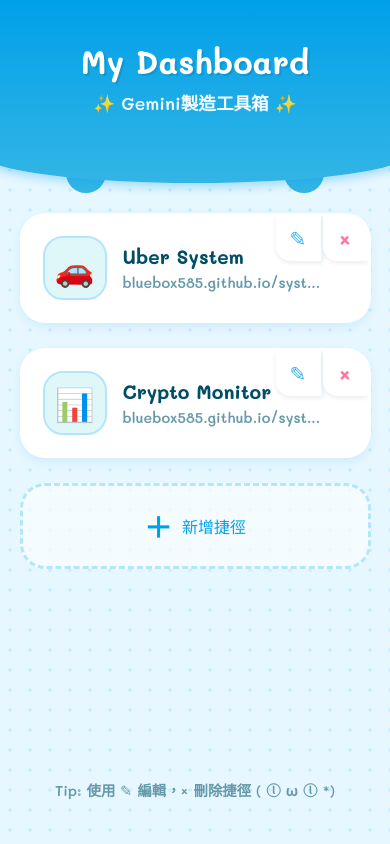
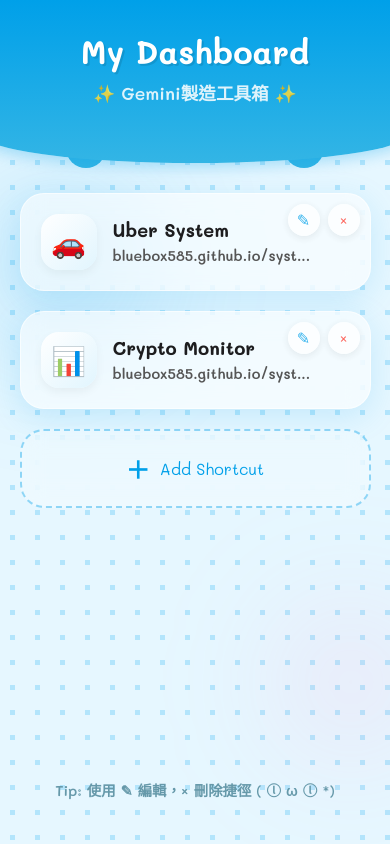
Before and after one commit to bluebox585/system, a plain HTML site: page index.html in a window 390 px wide. Drawn offline with Linux system fonts and the light colour scheme.

Commit message:
Update index.html

```diff
--- a/index.html
+++ b/index.html
@@ -3,32 +3,42 @@
 <head>
     <meta charset="UTF-8">
     <meta name="viewport" content="width=device-width, initial-scale=1.0, maximum-scale=1.0, user-scalable=no">
-    <title>我的工具箱 | Capoo Style</title>
+    <title>我的工具箱 | Capoo Glass</title>
 
     <meta name="apple-mobile-web-app-capable" content="yes">
     <meta name="apple-mobile-web-app-status-bar-style" content="black-translucent">
     <meta name="apple-mobile-web-app-title" content="My Tools">
 
-    <!-- 引入可愛的圓體字型 -->
+    <!-- 引入圓潤字體，配合咖波風格 -->
     <link href="https://fonts.googleapis.com/css2?family=Mali:wght@400;600;700&display=swap" rel="stylesheet">
 
     <style>
         :root {
-            /* 咖波風格配色 */
-            --bg-color: #E6F7FF;         /* 淺藍色背景 */
-            --card-bg: #FFFFFF;
-            --primary-color: #00A0E9;    /* 咖波藍 */
-            --accent-color: #FF99CC;     /* 肉球粉 */
-            --text-main: #004D66;        /* 深藍字體 */
-            --text-sub: #6699AA;
-            --hover-shadow: 0 12px 24px rgba(0, 160, 233, 0.2);
+            /* 咖波風格配色 (用於背景與Header) */
+            --capoo-blue: #00A0E9;
+            --capoo-light-bg: #E6F7FF;
+
+            /* Apple Glassmorphism 變數 (用於卡片) */
+            --primary-color: #007AFF;
+            --text-main: #1D1D1F;
+            --text-sub: #555555;
+
+            /* 毛玻璃卡片設定 - 稍微增加不透明度讓它在淺色背景更明顯 */
+            --glass-bg: rgba(255, 255, 255, 0.55);
+            --glass-border: 1px solid rgba(255, 255, 255, 0.6);
+            --glass-shadow: 0 8px 32px 0 rgba(0, 160, 233, 0.15); /* 陰影帶一點點藍 */
+            --backdrop-blur: blur(12px);
         }
 
         body {
-            font-family: 'Mali', 'Segoe UI', cursive, sans-serif; /* 使用圓圓的字體 */
-            background-color: var(--bg-color);
-            background-image: radial-gradient(#Cceeff 2px, transparent 2px); /* 點點背景 */
-            background-size: 20px 20px;
+            font-family: 'Mali', -apple-system, BlinkMacSystemFont, "Segoe UI", Roboto, sans-serif;
+
+            /* --- 背景改為咖波風格 --- */
+            background-color: var(--capoo-light-bg);
+            /* 可愛的波點背景 */
+            background-image: radial-gradient(#B3E5FC 3px, transparent 3px);
+            background-size: 25px 25px;
+
             color: var(--text-main);
             margin: 0;
             padding: 0;
@@ -38,26 +48,56 @@
             min-height: 100vh;
         }
 
+        /* 裝飾用的背景光暈 - 改成藍色系，增加毛玻璃的層次感 */
+        body::before {
+            content: '';
+            position: fixed;
+            top: 20%;
+            left: -10%;
+            width: 50vw;
+            height: 50vw;
+            background: rgba(0, 160, 233, 0.15);
+            filter: blur(60px);
+            border-radius: 50%;
+            z-index: -1;
+        }
+
+        body::after {
+            content: '';
+            position: fixed;
+            bottom: 10%;
+            right: -10%;
+            width: 40vw;
+            height: 40vw;
+            background: rgba(255, 153, 204, 0.15); /* 一點點肉球粉 */
+            filter: blur(60px);
+            border-radius: 50%;
+            z-index: -1;
+        }
+
+        /* --- Header 改回咖波風格 --- */
         header {
             width: 100%;
-            /* 咖波藍漸層 */
+            max-width: 100%;
             background: linear-gradient(180deg, #00A0E9 0%, #33B5E5 100%);
             color: white;
             padding: 40px 20px 50px 20px;
             text-align: center;
-            box-shadow: 0 4px 10px rgba(0, 160, 233, 0.3);
+            box-shadow: 0 4px 15px rgba(0, 160, 233, 0.3);
+            margin-top: 0;
             margin-bottom: 30px;
             /* 超圓潤的底部 */
             border-bottom-left-radius: 50% 30px;
             border-bottom-right-radius: 50% 30px;
+            border: none; /* 移除毛玻璃邊框 */
             position: relative;
         }
 
-        /* 裝飾 header 的小耳朵 (CSS 畫的) */
+        /* 裝飾 header 的小耳朵 */
         header::before, header::after {
             content: '';
             position: absolute;
-            bottom: -10px;
+            bottom: -5px;
             width: 40px;
             height: 40px;
             background: #33B5E5;
@@ -71,7 +111,10 @@
             margin: 0;
             font-size: 2rem;
             font-weight: 700;
+            color: white; /* 標題改回白色 */
             text-shadow: 2px 2px 0px rgba(0,0,0,0.1);
+            background: none;
+            -webkit-text-fill-color: initial;
         }
 
         p.subtitle {
@@ -79,62 +122,65 @@
             opacity: 0.95;
             font-size: 1.1rem;
             font-weight: 600;
+            color: rgba(255,255,255,0.9);
         }
 
         .container {
             display: grid;
             grid-template-columns: repeat(auto-fill, minmax(300px, 1fr));
-            gap: 25px; /* 間距加大一點 */
+            gap: 20px;
             width: 90%;
             max-width: 1000px;
             padding-bottom: 40px;
         }
 
-        /* 卡片圓潤化 */
+        /* --- 卡片維持 Apple Glassmorphism --- */
         .card {
-            background-color: var(--card-bg);
-            border-radius: 25px; /* 更圓的角 */
+            background: var(--glass-bg);
+            backdrop-filter: var(--backdrop-blur);
+            -webkit-backdrop-filter: var(--backdrop-blur);
+            border: var(--glass-border);
+            border-radius: 24px;
             padding: 20px;
             text-decoration: none;
             color: var(--text-main);
-            box-shadow: 0 4px 10px rgba(0, 160, 233, 0.1);
-            transition: all 0.3s cubic-bezier(0.68, -0.55, 0.27, 1.55); /* Q彈效果 */
+            box-shadow: var(--glass-shadow);
+            transition: all 0.3s cubic-bezier(0.25, 0.8, 0.25, 1);
             display: flex;
             align-items: center;
-            border: 3px solid transparent; /* 預留邊框位置 */
             position: relative;
             overflow: hidden;
             cursor: pointer;
         }
 
         .card:hover {
-            transform: translateY(-8px) scale(1.02);
-            box-shadow: var(--hover-shadow);
-            border-color: var(--primary-color);
+            transform: translateY(-5px) scale(1.02);
+            background: rgba(255, 255, 255, 0.75);
+            box-shadow: 0 15px 40px rgba(0, 160, 233, 0.15); /* Hover 時陰影帶藍 */
         }
 
         .icon-box {
-            width: 60px;
-            height: 60px;
-            background-color: #E0F7FA;
-            border-radius: 20px; /* 圓角矩形 */
+            width: 56px;
+            height: 56px;
+            background: linear-gradient(135deg, #ffffff 0%, #E1F5FE 100%); /* 微調成淡藍白漸層 */
+            border-radius: 18px;
             display: flex;
             align-items: center;
             justify-content: center;
             margin-right: 16px;
             flex-shrink: 0;
             overflow: hidden;
-            border: 2px solid #B3E5FC;
+            box-shadow: 0 4px 10px rgba(0,0,0,0.05);
         }
 
         .icon-box img {
-            width: 36px;
-            height: 36px;
+            width: 32px;
+            height: 32px;
             object-fit: contain;
         }
 
         .icon-box span {
-            font-size: 32px;
+            font-size: 28px;
         }
 
         .content {
@@ -144,11 +190,9 @@
 
         .content h2 {
             margin: 0 0 4px 0;
-            font-size: 1.2rem;
+            font-size: 1.15rem;
             font-weight: 700;
-            white-space: nowrap;
-            overflow: hidden;
-            text-overflow: ellipsis;
+            letter-spacing: 0; /* 配合圓體字 */
         }
 
         .content p {
@@ -161,106 +205,101 @@
             font-weight: 600;
         }
 
-        /* 新增按鈕樣式 - 虛線框 */
+        /* 新增按鈕樣式 */
         .add-card {
-            border: 3px dashed #B3E5FC;
-            background-color: rgba(255, 255, 255, 0.6);
+            background: rgba(255, 255, 255, 0.3);
+            border: 2px dashed rgba(0, 160, 233, 0.4); /* 咖波藍虛線 */
             justify-content: center;
             color: #00A0E9;
             box-shadow: none;
         }
 
         .add-card:hover {
-            border-color: var(--primary-color);
-            background-color: #E1F5FE;
+            border-color: #00A0E9;
+            background: rgba(255, 255, 255, 0.6);
         }
 
         .add-icon {
-            font-size: 28px;
+            font-size: 24px;
             margin-right: 10px;
-            font-weight: bold;
+            font-weight: 700;
         }
 
         /* 操作按鈕群組 */
         .action-btn {
             position: absolute;
-            top: 0;
-            width: 45px;
-            height: 45px;
+            top: 10px;
+            width: 32px;
+            height: 32px;
+            border-radius: 50%;
             display: flex;
             align-items: center;
             justify-content: center;
             opacity: 0;
             transition: all 0.2s;
             z-index: 10;
-            background: #FFFFFF;
+            background: rgba(255, 255, 255, 0.9);
+            box-shadow: 0 2px 8px rgba(0,0,0,0.1);
             cursor: pointer;
-            font-weight: bold;
-            box-shadow: 0 2px 5px rgba(0,0,0,0.1);
+            transform: scale(0.8);
         }
 
-        /* 刪除按鈕 - 粉紅色 */
         .delete-btn {
-            right: 0;
-            color: #FF5588;
-            border-bottom-left-radius: 15px;
-            font-size: 22px;
+            right: 10px;
+            color: #FF3B30;
         }
 
-        /* 編輯按鈕 - 藍色 */
         .edit-btn {
-            right: 45px;
-            color: #00A0E9;
-            border-bottom-left-radius: 15px;
-            font-size: 20px;
-            border-right: 2px solid #E6F7FF;
+            right: 50px;
+            color: #00A0E9; /* 編輯按鈕改咖波藍 */
         }
 
         .card:hover .action-btn {
             opacity: 1;
+            transform: scale(1);
         }
 
         .action-btn:hover {
-            background-color: #F0FAFF;
-            transform: scale(1.1); /* 按鈕 hover 放大 */
-        }
-
-        .delete-btn:hover {
-            background-color: #FFE6EE;
-            color: #FF0044;
+            background: #fff;
+            transform: scale(1.1);
         }
 
         @media (max-width: 600px) {
             .action-btn {
                 opacity: 0.8;
-                background: rgba(255, 255, 255, 0.95);
+                transform: scale(1);
+            }
+            header {
+                padding: 30px 20px 40px 20px;
             }
         }
 
-        /* Modal 彈窗樣式 - 超可愛版 */
+        /* Modal 彈窗樣式 - 結合圓潤感與毛玻璃 */
         .modal-overlay {
             position: fixed;
             top: 0;
             left: 0;
             width: 100%;
             height: 100%;
-            background: rgba(0, 77, 102, 0.6); /* 深藍半透明遮罩 */
+            background: rgba(0, 77, 102, 0.4); /* 稍微帶藍的遮罩 */
+            backdrop-filter: blur(5px);
             display: none;
             align-items: center;
             justify-content: center;
             z-index: 1000;
-            backdrop-filter: blur(4px);
         }
 
         .modal {
-            background: white;
+            background: rgba(255, 255, 255, 0.9);
+            backdrop-filter: blur(20px);
+            -webkit-backdrop-filter: blur(20px);
             padding: 30px;
-            border-radius: 30px; /* 更圓 */
+            border-radius: 30px; /* 更圓潤 */
             width: 85%;
-            max-width: 400px;
+            max-width: 380px;
             box-shadow: 0 25px 50px -12px rgba(0, 160, 233, 0.25);
-            animation: modalPop 0.4s cubic-bezier(0.175, 0.885, 0.32, 1.275); /* 彈跳效果 */
-            border: 4px solid #B3E5FC;
+            animation: modalPop 0.4s cubic-bezier(0.175, 0.885, 0.32, 1.275); /* Q彈動畫 */
+            border: 3px solid #B3E5FC;
         }
 
         @keyframes modalPop {
@@ -270,9 +309,11 @@
 
         .modal h3 {
             margin-top: 0;
-            color: var(--primary-color);
+            color: #00A0E9;
             text-align: center;
-            font-size: 1.5rem;
+            font-size: 1.4rem;
+            font-weight: 700;
+            margin-bottom: 20px;
         }
 
         .input-group {
@@ -282,7 +323,7 @@
         .input-group label {
             display: block;
             margin-bottom: 8px;
-            font-size: 1rem;
+            font-size: 0.95rem;
             color: var(--text-main);
             font-weight: 700;
             margin-left: 5px;
@@ -291,54 +332,45 @@
         .input-group input {
             width: 100%;
             padding: 12px 15px;
+            background: #fff;
             border: 2px solid #B3E5FC;
             border-radius: 15px;
             font-size: 1rem;
             box-sizing: border-box;
             font-family: 'Mali', sans-serif;
-            transition: border-color 0.2s;
             color: var(--text-main);
         }
 
         .input-group input:focus {
             outline: none;
-            border-color: var(--primary-color);
+            border-color: #00A0E9;
             background-color: #F0FAFF;
         }
 
         .modal-actions {
             display: flex;
-            justify-content: center; /* 按鈕置中 */
+            justify-content: center;
             gap: 15px;
             margin-top: 25px;
         }
 
         .btn {
-            padding: 12px 30px;
-            border-radius: 50px; /* 藥丸形狀 */
+            padding: 12px 25px;
+            border-radius: 50px;
             border: none;
             cursor: pointer;
             font-size: 1rem;
             font-weight: 700;
             font-family: 'Mali', sans-serif;
-            transition: transform 0.2s;
-        }
-
-        .btn:hover {
-            transform: scale(1.05);
-        }
-
-        .btn:active {
-            transform: scale(0.95);
         }
 
         .btn-cancel {
-            background: #E0E0E0;
+            background: #F0F0F0;
             color: #666;
         }
 
         .btn-save {
-            background: var(--primary-color);
+            background: #00A0E9;
             color: white;
             box-shadow: 0 4px 10px rgba(0, 160, 233, 0.3);
         }
@@ -347,7 +379,7 @@
             margin-top: auto;
             padding: 30px;
             font-size: 0.9rem;
-            color: var(--text-sub);
+            color: #6699AA;
             text-align: center;
             font-weight: 600;
         }
@@ -366,7 +398,7 @@
         <!-- 新增按鈕卡片 -->
         <div class="card add-card" onclick="openModal(-1)">
             <div class="add-icon">＋</div>
-            <div>新增捷徑</div>
+            <div>Add Shortcut</div>
         </div>
 
     </main>
@@ -378,10 +410,10 @@
     <!-- 編輯/新增捷徑的彈窗 -->
     <div class="modal-overlay" id="addModal">
         <div class="modal">
-            <h3 id="modalTitle">新增網頁捷徑</h3>
+            <h3 id="modalTitle">新增捷徑</h3>
             <div class="input-group">
                 <label>標題 (Title)</label>
-                <input type="text" id="linkTitle" placeholder="例如：可愛的 Google">
+                <input type="text" id="linkTitle" placeholder="例如：Google">
             </div>
             <div class="input-group">
                 <label>網址 (URL)</label>
@@ -471,7 +503,7 @@
             modal.style.display = 'flex';
 
             if (index === -1) {
-                modalTitle.textContent = '新增網頁捷徑';
+                modalTitle.textContent = '新增捷徑';
                 titleInput.value = '';
                 urlInput.value = '';
             } else {
@@ -531,7 +563,7 @@
             event.preventDefault();
             event.stopPropagation();
 
-            if (confirm('確定要吃掉(刪除)這個捷徑嗎？')) {
+            if (confirm('確定要刪除這個捷徑嗎？')) {
                 const links = JSON.parse(localStorage.getItem('myDashboardLinks')) || [];
                 links.splice(index, 1);
                 localStorage.setItem('myDashboardLinks', JSON.stringify(links));
```
